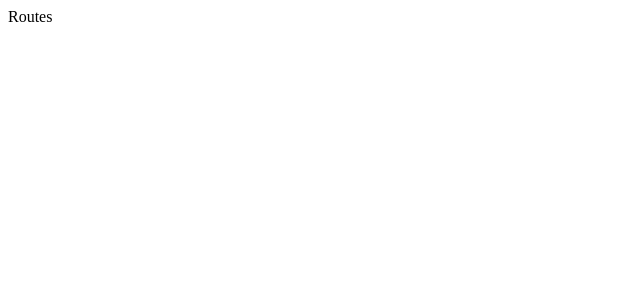
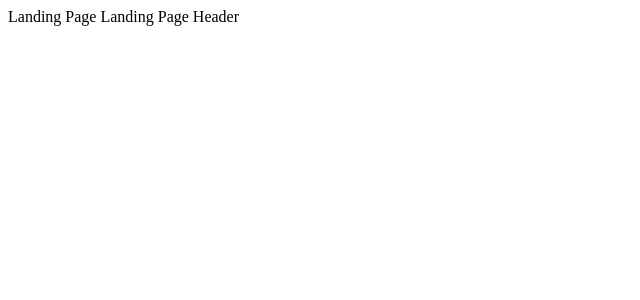
Before and after one commit to CaioNathanS/wb_frontend, a React (Create React App) app: page / in a window 1280 px wide. Shown: the top 300 px of the page, without its empty margins (0-640 px from the left). Built offline with nearby package versions, Linux system fonts and the light colour scheme.

Commit message:
refact: altera nome Routes para navigation e implementa uso de react-router-dom

```diff
--- a/src/App.tsx
+++ b/src/App.tsx
@@ -1,8 +1,9 @@
-import Routes from "./navigation/Routes";
+import Navigation from "./navigation/Navigation";
+
 
 function App() {
   return (
-   <Routes/>
+   <Navigation/>
   );
 }
 
--- /dev/null
+++ b/src/navigation/Navigation.tsx
@@ -0,0 +1,10 @@
+import { BrowserRouter as Router,Routes, Route } from "react-router-dom";
+import LandingPage from "../pages/LandingPage"
+export default function Navigation (){
+    return <Router>
+            <Routes>
+                 <Route path="/"  element={<LandingPage/>} />
+            </Routes>
+
+    </Router>
+}
--- a/src/navigation/Routes.tsx
+++ /dev/null
@@ -1,3 +0,0 @@
-export default function Routes (){
-    return <> Routes </>
-}
```
